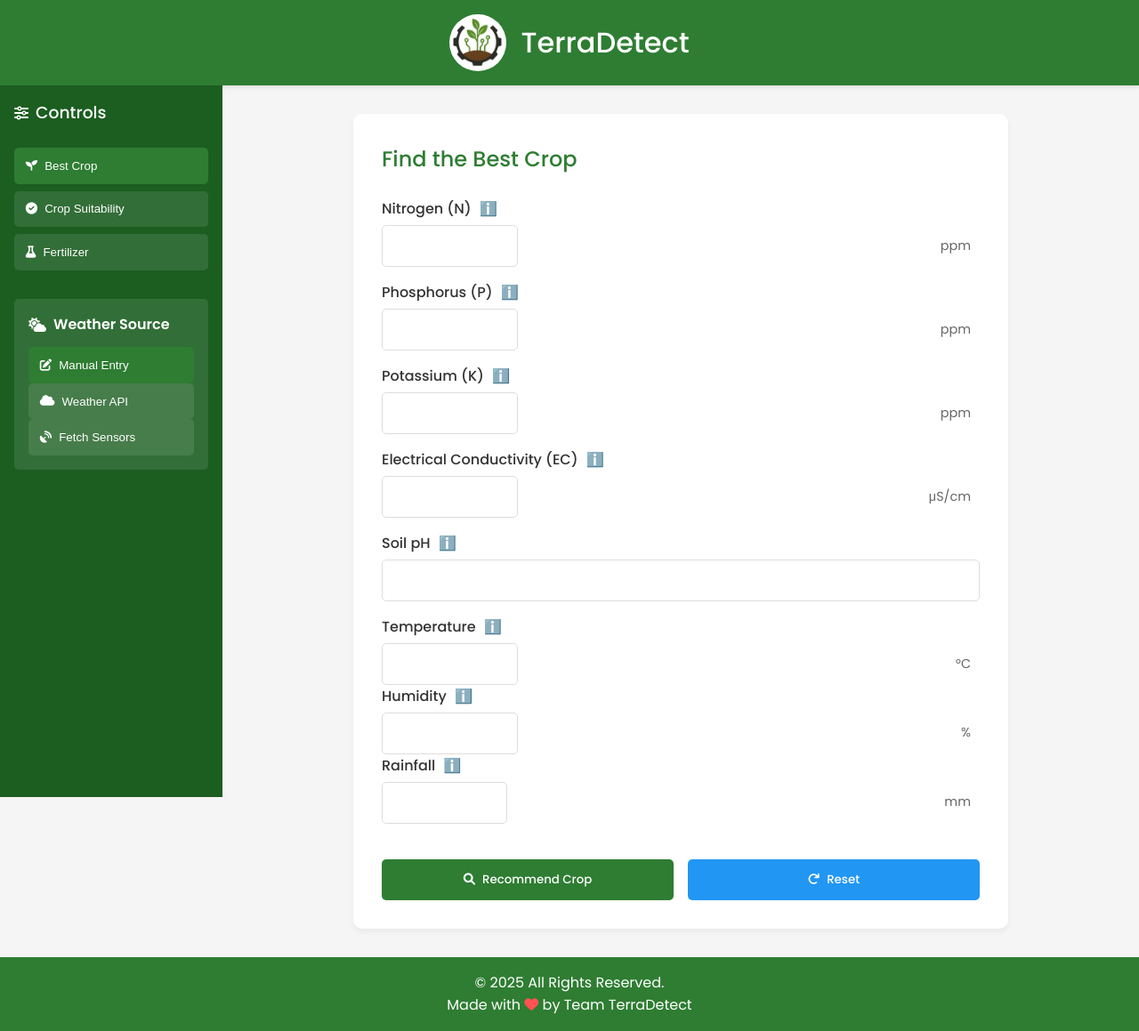
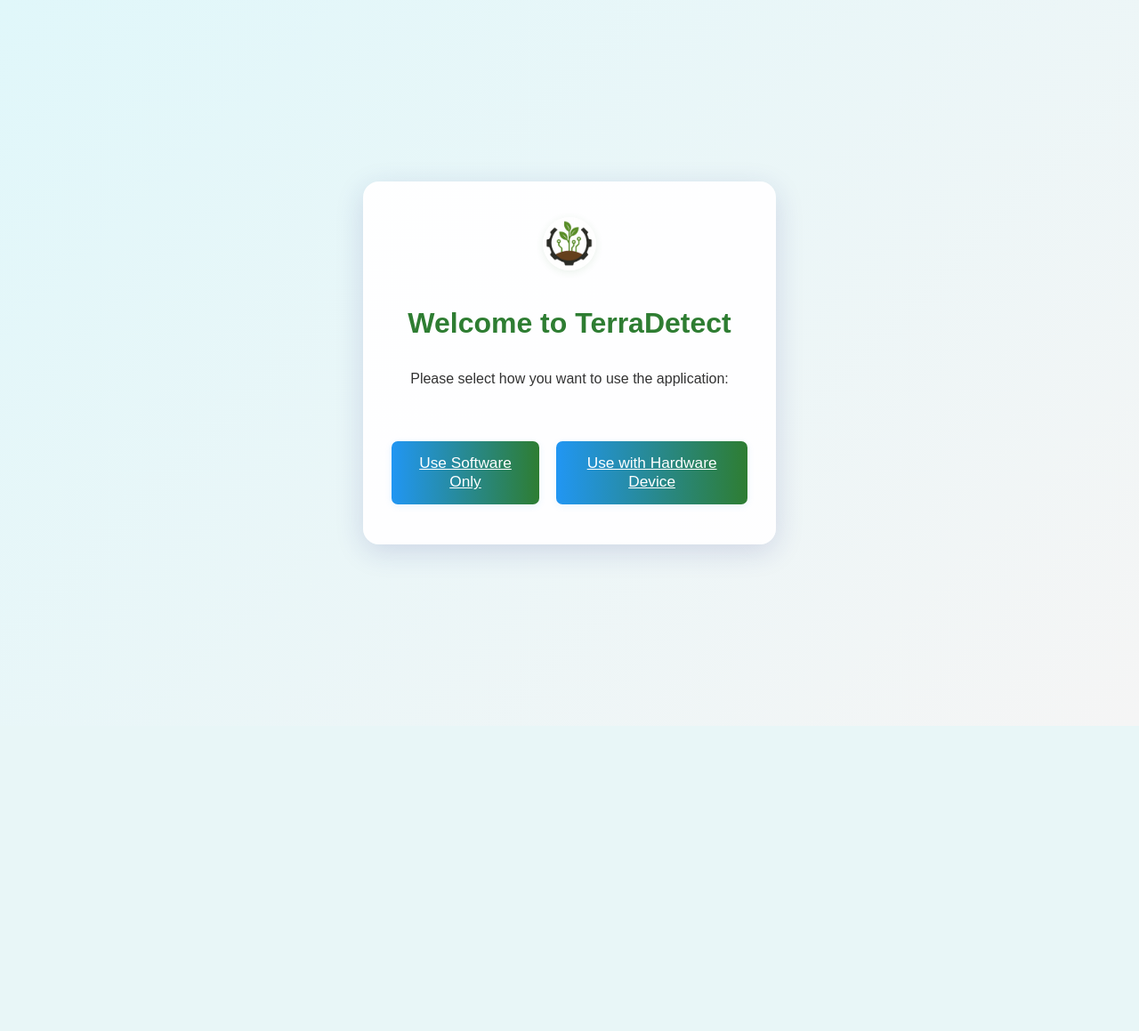
Before and after one commit to gagan-ahlawat-0/TerraDetect---A-Smart-Agriculture-Solution, a Flask app: page / in a window 1280 px wide. Shown: the whole page at 89% size. After the commit the page ends 816 px from the top, so only its background shows below. Run offline with Flask 3, Linux system fonts and the light colour scheme.

Commit message:
Added login/register pages

```diff
--- a/app.py
+++ b/app.py
@@ -1,4 +1,4 @@
-from flask import Flask, request, jsonify, render_template
+from flask import Flask, request, jsonify, render_template, redirect, url_for, session
 import pickle
 import pandas as pd
 import numpy as np
@@ -8,11 +8,14 @@ from datetime import datetime
 from sklearn.ensemble import RandomForestClassifier
 from sklearn.preprocessing import LabelEncoder
 from dotenv import load_dotenv
+import sqlite3
+from werkzeug.security import generate_password_hash, check_password_hash
 
 # Load environment variables from .env (only for local development)
 load_dotenv()
 
 app = Flask(__name__)
+app.secret_key = 'your_secret_key_here'  # Needed for session management
 
 # Temporary storage for sensor data
 sensor_data = {}
@@ -27,6 +30,58 @@ THINGSPEAK_WRITE_KEY = os.environ.get("THINGSPEAK_WRITE_KEY", "")
 if not all([THINGSPEAK_API_KEY, THINGSPEAK_CHANNEL_ID, THINGSPEAK_READ_KEY, THINGSPEAK_WRITE_KEY]):
     print("⚠️ Warning: One or more ThingSpeak environment variables are missing.")
 
+# Hardcoded valid device IDs (replace with DB or CSV as needed)
+VALID_DEVICE_IDS = {"ABC123", "DEF456", "GHI789", "JKL012", "MNO345"}
+
+DATABASE = 'terradetect.db'
+
+def get_db():
+    conn = sqlite3.connect(DATABASE)
+    conn.row_factory = sqlite3.Row
+    return conn
+
+def init_db():
+    with get_db() as db:
+        db.execute('''CREATE TABLE IF NOT EXISTS device_ids (
+            device_id TEXT PRIMARY KEY,
+            registered INTEGER DEFAULT 0
+        )''')
+        db.execute('''CREATE TABLE IF NOT EXISTS users (
+            id INTEGER PRIMARY KEY AUTOINCREMENT,
+            username TEXT UNIQUE NOT NULL,
+            password_hash TEXT NOT NULL,
+            device_id TEXT UNIQUE NOT NULL,
+            FOREIGN KEY(device_id) REFERENCES device_ids(device_id)
+        )''')
+        db.commit()
+
+# Call init_db() at startup
+init_db()
+
+def is_valid_device_id(device_id):
+    db = get_db()
+    cur = db.execute('SELECT * FROM device_ids WHERE device_id = ? AND registered = 0', (device_id,))
+    return cur.fetchone() is not None
+
+def register_user(username, password, device_id):
+    db = get_db()
+    password_hash = generate_password_hash(password)
+    try:
+        db.execute('INSERT INTO users (username, password_hash, device_id) VALUES (?, ?, ?)',
+                   (username, password_hash, device_id))
+        db.execute('UPDATE device_ids SET registered = 1 WHERE device_id = ?', (device_id,))
+        db.commit()
+        return True, None
+    except sqlite3.IntegrityError as e:
+        return False, str(e)
+
+def authenticate_user(username, password, device_id):
+    db = get_db()
+    cur = db.execute('SELECT * FROM users WHERE username = ? AND device_id = ?', (username, device_id))
+    user = cur.fetchone()
+    if user and check_password_hash(user['password_hash'], password):
+        return True
+    return False
 
 def load_models():
     """Load all required models and data"""
@@ -365,38 +420,79 @@ def generate_application_advice(fertilizer, crop_name=None):
     return advice or "Apply according to standard practices for your region."
 
 @app.route("/")
-def home():
+def landing():
+    return render_template("landing.html")
+
+@app.route("/login", methods=["GET", "POST"])
+def login():
+    error = None
+    if request.method == "POST":
+        username = request.form.get("username", "").strip()
+        password = request.form.get("password", "")
+        device_id = request.form.get("device_id", "").strip()
+        if authenticate_user(username, password, device_id):
+            session["username"] = username
+            session["device_id"] = device_id
+            return redirect(url_for("dashboard"))
+        else:
+            error = "Invalid username, password, or device ID. Please try again."
+    return render_template("login.html", error=error)
+
+@app.route("/register", methods=["GET", "POST"])
+def register():
+    error = None
+    if request.method == "POST":
+        username = request.form.get("username", "").strip()
+        password = request.form.get("password", "")
+        device_id = request.form.get("device_id", "").strip()
+        if not is_valid_device_id(device_id):
+            error = "Invalid or already registered Device ID. Please check your device ID."
+        else:
+            success, err = register_user(username, password, device_id)
+            if success:
+                return redirect(url_for("login"))
+            else:
+                error = f"Registration failed: {err}"
+    return render_template("register.html", error=error)
+
+@app.route("/dashboard")
+def dashboard():
+    device_id = session.get("device_id")
+    if not device_id:
+        return redirect(url_for("login"))
+    # Fetch data for this device (for now, just fetch from ThingSpeak as before)
+    result = fetch_thingspeak_data()
+    return render_template("index.html", device_id=device_id, sensor_data=result.get("data", {}))
+
+@app.route("/software")
+def software_only():
     return render_template("index.html")
 
 @app.route("/predict", methods=["POST"])
 def predict():
     try:
         data = request.get_json()
+        print("/predict called with data:", data)
         mode = data.get("mode", "crop")
-
-        # Use either manual input or sensor data
+        print("Mode:", mode)
         use_sensor_data = data.get("use_sensor_data", False)
+        print("use_sensor_data:", use_sensor_data)
 
         if use_sensor_data:
             # Try to fetch fresh data from ThingSpeak
             if not sensor_data or (datetime.now() - datetime.fromisoformat(sensor_data.get('timestamp', '2000-01-01'))).total_seconds() > 300:
                 fetch_thingspeak_data()
-
-            # Use sensor data for core parameters
             parameters = [
                 sensor_data.get("N", 0),
                 sensor_data.get("P", 0),
                 sensor_data.get("K", 0),
                 sensor_data.get("temperature", 25),
-                data.get("humidity", sensor_data.get("humidity", 50)),  # Allow override
+                data.get("humidity", sensor_data.get("humidity", 50)),
                 sensor_data.get("ph", 7),
-                float(data.get("rainfall", 100))  # Rainfall typically not from sensors
+                float(data.get("rainfall", 100))
             ]
-
-            # Store EC value for later use
             ec_value = sensor_data.get("ec", 0)
         else:
-            # Use manual input
             parameters = [
                 float(data.get("N", 0)),
                 float(data.get("P", 0)),
@@ -406,55 +502,48 @@ def predict():
                 float(data.get("ph", 7)),
                 float(data.get("rainfall", 100))
             ]
-
-            # Store EC value for later use
             ec_value = float(data.get("ec", 0))
+        print("Parameters:", parameters)
+        print("EC value:", ec_value)
 
         if mode == "crop":
             if models['crop_model'] is None:
+                print("Crop model not available!")
                 return jsonify({"error": "Crop model not available"}), 500
-
-            # Predict the crop using the model
             prediction = models['crop_model'].predict([parameters])[0]
             confidence = models['crop_model'].predict_proba([parameters])[0].max() * 100 if hasattr(models['crop_model'], "predict_proba") else 85
-
-            # Calculate suitability scores for all crops in the dataset
             all_crops = models['crop_data']["label"].unique()
             suitability_scores = []
             for crop in all_crops:
                 suitability, _, _ = calculate_suitability(parameters, crop)
                 if suitability is not None:
                     suitability_scores.append((crop, suitability))
-
-            # Find the crop with the maximum suitability score
             if suitability_scores:
                 best_crop_by_suitability = max(suitability_scores, key=lambda x: x[1])
             else:
                 best_crop_by_suitability = (None, 0)
-
+            print("Prediction:", prediction, "Best by suitability:", best_crop_by_suitability)
             return jsonify({
                 "crop": best_crop_by_suitability[0],
                 "confidence": round(best_crop_by_suitability[1], 2),
                 "crop-predicted": prediction,
                 "confidence-predicted": round(confidence, 2)
             })
-
         elif mode == "suitability":
             crop_name = data.get("crop_name")
             if not crop_name:
+                print("No crop name provided!")
                 return jsonify({"error": "Crop name is required"}), 400
-
             suitability, recommendations, table_data = calculate_suitability(parameters, crop_name)
             if suitability is None:
+                print("Suitability error:", recommendations)
                 return jsonify({"error": recommendations}), 400
-
             return jsonify({
                 "crop": crop_name,
                 "suitability": suitability,
                 "recommendations": recommendations,
                 "table_data": table_data
             })
-
         elif mode == "fertilizer":
             soil_data = {
                 "N": parameters[0],
@@ -464,23 +553,39 @@ def predict():
                 "humidity": parameters[4],
                 "ph": parameters[5],
                 "moisture": sensor_data.get("moisture", 40) if use_sensor_data else float(data.get("moisture", 40)),
-                "ec": ec_value,  # Adding EC value
-                "soil": data.get("soil", "Black")  # Adding soil type
+                "ec": ec_value,
+                "soil": data.get("soil", "Black")
             }
+            print("Soil data:", soil_data)
+            recommendation = predict_fertilizer(soil_data, data.get("crop_name"))
+            if "error" in recommendation:
+                print("Fertilizer error:", recommendation["error"])
+                return jsonify({"error": recommendation["error"]}), 500
+            return jsonify(recommendation)
+        else:
+            print("Invalid mode specified:", mode)
+            return jsonify({"error": "Invalid mode specified"}), 400
+    except Exception as e:
+        print("Exception in /predict:", str(e))
+        return jsonify({"error": str(e)}), 500
 
-            # Use the trained model for fertilizer recommendation
-            recommendation = predict_fertilizer(soil_data, data.get("crop_name"))
+@app.route("/logout")
+def logout():
+    session.clear()
+    return redirect(url_for("landing"))
 
-            if "error" in recommendation:
-                return jsonify({"error": recommendation["error"]}), 500
+API_KEY = "YOUR_SUPER_SECRET_KEY"
 
-            return jsonify(recommendation)
-
-        else:
-            return jsonify({"error": "Invalid mode specified"}), 400
-
-    except Exception as e:
-        return jsonify({"error": str(e)}), 500
+@app.route('/api/device_data', methods=['POST'])
+def receive_device_data():
+    api_key = request.headers.get('x-api-key')
+    if api_key != API_KEY:
+        return jsonify({"status": "error", "message": "Unauthorized"}), 401
+    data = request.get_json()
+    device_id = data.get('device_id')
+    # TODO: Validate device_id, save to database, etc.
+    print(f"Received data from {device_id}: {data}")
+    return jsonify({"status": "success"})
 
 app = app
 
--- /dev/null
+++ b/static/auth.css
@@ -0,0 +1,136 @@
+/* Auth/Landing Pages Styles - Use with landing, login, register */
+:root {
+  --primary: #2e7d32;
+  --primary-dark: #1b5e20;
+  --secondary: #2196f3;
+  --secondary-dark: #1976d2;
+  --error: #d32f2f;
+  --text: #333;
+  --bg: #f5f5f5;
+  --card-bg: #fff;
+}
+body.landing-auth-bg {
+  min-height: 100vh;
+  background: linear-gradient(135deg, #e0f7fa 0%, #f5f5f5 100%);
+  display: flex;
+  align-items: center;
+  justify-content: center;
+  font-family: 'Poppins', sans-serif;
+}
+.landing-auth-card {
+  background: rgba(255,255,255,0.95);
+  box-shadow: 0 8px 32px 0 rgba(31,38,135,0.15);
+  border-radius: 18px;
+  padding: 2.5rem 2rem;
+  max-width: 400px;
+  width: 98vw;
+  text-align: center;
+  display: flex;
+  flex-direction: column;
+  align-items: center;
+}
+.landing-auth-card img.logo {
+  width: 60px;
+  height: 60px;
+  border-radius: 50%;
+  margin-bottom: 1.2rem;
+  box-shadow: 0 2px 8px rgba(46,125,50,0.10);
+}
+h1 {
+  color: var(--primary);
+  font-size: 2rem;
+  margin-bottom: 1.2rem;
+  font-weight: 600;
+}
+p {
+  color: var(--text);
+  margin-bottom: 1.5rem;
+}
+form {
+  width: 100%;
+  display: flex;
+  flex-direction: column;
+  gap: 1.1rem;
+  margin-bottom: 1.2rem;
+}
+label {
+  text-align: left;
+  color: var(--primary-dark);
+  font-weight: 500;
+  margin-bottom: 0.2rem;
+}
+input[type="text"], input[type="password"] {
+  padding: 0.9rem;
+  border: 1px solid #ddd;
+  border-radius: 7px;
+  font-size: 1.08rem;
+  background: #f8f8f8;
+  transition: border 0.3s;
+}
+input:focus {
+  border-color: var(--primary);
+  outline: none;
+}
+.btn {
+  padding: 0.9rem 1.5rem;
+  border: none;
+  border-radius: 7px;
+  background: linear-gradient(90deg, var(--secondary), var(--primary));
+  color: #fff;
+  font-weight: 500;
+  font-size: 1.08rem;
+  cursor: pointer;
+  margin: 0.3rem 0;
+  transition: background 0.3s, box-shadow 0.3s, transform 0.2s;
+  box-shadow: 0 2px 8px rgba(33,150,243,0.09);
+}
+.btn:hover {
+  background: linear-gradient(90deg, var(--primary), var(--secondary));
+  box-shadow: 0 4px 16px rgba(33,150,243,0.18);
+  transform: translateY(-2px) scale(1.03);
+}
+.button-group {
+  display: flex;
+  gap: 1.2rem;
+  justify-content: center;
+  margin-top: 2rem;
+}
+.error {
+  color: var(--error);
+  background: #fff0f0;
+  border: 1px solid var(--error);
+  border-radius: 6px;
+  padding: 0.7rem 1rem;
+  margin-bottom: 1rem;
+  font-size: 1.05rem;
+}
+.avatar {
+  width: 48px;
+  height: 48px;
+  border-radius: 50%;
+  object-fit: cover;
+  margin: 0 auto 1rem auto;
+  box-shadow: 0 1px 4px rgba(0,0,0,0.08);
+}
+@media (max-width: 600px) {
+  .landing-auth-card {
+    padding: 1.2rem 0.5rem;
+    border-radius: 10px;
+    max-width: 99vw;
+  }
+  h1 {
+    font-size: 1.3rem;
+  }
+  .button-group {
+    flex-direction: column;
+    gap: 1rem;
+  }
+  .btn {
+    width: 100%;
+    font-size: 1rem;
+    padding: 0.7rem 1rem;
+  }
+  form {
+    gap: 0.7rem;
+  }
+}
--- a/static/script.js
+++ b/static/script.js
@@ -33,37 +33,39 @@ document.addEventListener("DOMContentLoaded", function () {
 
   function setupEventListeners() {
     // Mode switching
-    document
-      .getElementById("bestCropMode")
-      .addEventListener("click", () => setMode("crop"));
-    document
-      .getElementById("cropSuitabilityMode")
-      .addEventListener("click", () => setMode("suitability"));
-    document
-      .getElementById("fertilizerMode")
-      .addEventListener("click", () => setMode("fertilizer"));
+    const bestCropBtn = document.getElementById("bestCropMode");
+    if (bestCropBtn) bestCropBtn.addEventListener("click", () => setMode("crop"));
+    const cropSuitabilityBtn = document.getElementById("cropSuitabilityMode");
+    if (cropSuitabilityBtn) cropSuitabilityBtn.addEventListener("click", () => setMode("suitability"));
+    const fertilizerBtn = document.getElementById("fertilizerMode");
+    if (fertilizerBtn) fertilizerBtn.addEventListener("click", () => setMode("fertilizer"));
 
     // Weather source selection
-    document
-      .getElementById("manualWeatherBtn")
-      .addEventListener("click", () => setWeatherSource("manual"));
-    document
-      .getElementById("apiWeatherBtn")
-      .addEventListener("click", () => setWeatherSource("api"));
-    document
-      .getElementById("sensorWeatherBtn")
-      .addEventListener("click", () => setWeatherSource("sensor"));
+    const manualWeatherBtn = document.getElementById("manualWeatherBtn");
+    if (manualWeatherBtn) manualWeatherBtn.addEventListener("click", () => setWeatherSource("manual"));
+    const apiWeatherBtn = document.getElementById("apiWeatherBtn");
+    if (apiWeatherBtn) apiWeatherBtn.addEventListener("click", () => setWeatherSource("api"));
+    const sensorWeatherBtn = document.getElementById("sensorWeatherBtn");
+    if (sensorWeatherBtn) sensorWeatherBtn.addEventListener("click", () => setWeatherSource("sensor"));
 
     // Sensor data button
-    document
-      .getElementById("useSensorDataBtn")
-      .addEventListener("click", useSensorData);
+    const useSensorDataBtn = document.getElementById("useSensorDataBtn");
+    if (useSensorDataBtn) useSensorDataBtn.addEventListener("click", useSensorData);
 
     // Form submission
-    elements.form.addEventListener("submit", handleFormSubmit);
+    if (elements.form) elements.form.addEventListener("submit", handleFormSubmit);
 
     // Reset button
-    document.getElementById("resetButton").addEventListener("click", resetForm);
+    const resetBtn = document.getElementById("resetButton");
+    if (resetBtn) resetBtn.addEventListener("click", resetForm);
+
+    // Forcibly prevent default on form
+    if (elements.form) {
+      elements.form.onsubmit = function(e) {
+        if (e) e.preventDefault();
+        return false;
+      };
+    }
   }
 
   function showMessage(msg) {
@@ -291,7 +293,9 @@ document.addEventListener("DOMContentLoaded", function () {
   }
 
   async function handleFormSubmit(event) {
-    event.preventDefault();
+    console.log("Form submit intercepted by JS");
+    if (event) event.preventDefault();
+    else return false;
 
     // Reset previous results/errors
     elements.resultContainer.style.display = "none";
@@ -352,17 +356,35 @@ document.addEventListener("DOMContentLoaded", function () {
         body: JSON.stringify(formData),
       });
 
-      if (!response.ok) {
-        const errorData = await response.json();
-        throw new Error(errorData.error || "Server error occurred");
+      let result;
+      try {
+        result = await response.json();
+      } catch (jsonErr) {
+        showError("Server returned invalid JSON. Check backend logs.");
+        console.error("Invalid JSON response:", jsonErr);
+        showLoading(false);
+        return;
       }
 
-      const result = await response.json();
+      console.log("/predict response:", result);
+
+      if (!response.ok || result.error) {
+        showError(result.error || "Server error occurred");
+        showLoading(false);
+        return;
+      }
+
+      if (!result || Object.keys(result).length === 0) {
+        showError("No recommendation received. Please try again.");
+        showLoading(false);
+        return;
+      }
 
       // Display the result
       displayResult(result);
     } catch (error) {
-      showError(error.message);
+      showError(error.message || "Unknown error occurred");
+      console.error("handleFormSubmit error:", error);
     } finally {
       showLoading(false);
     }
@@ -546,4 +568,9 @@ document.addEventListener("DOMContentLoaded", function () {
     elements.resultContainer.style.display = "none";
     elements.errorContainer.style.display = "none";
   }
+
+  // Global error handler for debugging
+  window.onerror = function(message, source, lineno, colno, error) {
+    console.error('Global JS error:', message, 'at', source + ':' + lineno + ':' + colno, error);
+  };
 });
--- a/static/style.css
+++ b/static/style.css
@@ -202,11 +202,12 @@
     font-weight: 500;
     cursor: pointer;
     transition: all 0.3s ease;
-    display: flex;
-    align-items: center;
-    justify-content: center;
-    gap: 0.5rem;
-    flex: 1;
+    background-color: var(--primary);
+    color: #fff;
+}
+
+.btn:hover {
+    background-color: var(--primary-dark);
 }
 
 .btn-primary {
--- a/templates/index.html
+++ b/templates/index.html
@@ -15,15 +15,37 @@
     <link rel="stylesheet" href="/static/style.css" />
   </head>
   <body>
-    <header>
-      <img
-        src="{{ url_for('static', filename='images/td-icon.jpg') }}" style="border-radius: 50%; height: 4rem; width: 4rem;"
-        alt="TerraDetect Logo"
-        class="logo"
-      />
-
-      <h1>TerraDetect</h1>
+    <header class="main-header" style="display: flex; align-items: center; justify-content: space-between; width: 100%; flex-wrap: wrap;">
+      <div style="flex:1;"></div>
+      <div class="header-center" style="flex:2; display: flex; align-items: center; justify-content: center; gap: 1rem;">
+        <img src="{{ url_for('static', filename='images/td-icon.jpg') }}" alt="TerraDetect Logo" class="logo" style="height: 3rem; width: 3rem; border-radius: 50%;" />
+        <h1 style="font-size:2.2rem; letter-spacing:2px; margin:0;">TerraDetect</h1>
+      </div>
+      <div class="header-right" style="flex:1; display: flex; flex-direction: column; align-items: flex-end; gap: 0.3rem; min-width:60px;">
+        {% if session.username %}
+          <img src="{{ url_for('static', filename='images/avatar.png') }}" alt="User Avatar" style="width: 38px; height: 38px; border-radius: 50%; object-fit: cover; box-shadow: 0 1px 4px rgba(0,0,0,0.08);" />
+          <a href="/logout" class="btn" style="margin-left:auto;">Logout</a>
+        {% endif %}
+      </div>
     </header>
+    <style>
+      @media (max-width: 600px) {
+        .main-header {
+          flex-direction: column !important;
+          align-items: center !important;
+        }
+        .header-center {
+          order: 1;
+          justify-content: center !important;
+          margin-bottom: 0.5rem;
+        }
+        .header-right {
+          order: 2;
+          align-items: center !important;
+          margin-bottom: 0.5rem;
+        }
+      }
+    </style>
 
     <div class="sidebar">
       <div class="sidebar-header">
@@ -50,9 +72,11 @@
           <button class="sidebar-btn" id="apiWeatherBtn">
             <i class="fas fa-cloud"></i> Weather API
           </button>
+          {% if session.device_id %}
           <button class="sidebar-btn" id="sensorWeatherBtn">
             <i class="fas fa-satellite-dish"></i> Fetch Sensors
           </button>
+          {% endif %}
         </div>
 
         <div
@@ -107,7 +131,7 @@
     </div>
 
     <div class="main-content">
-      <div class="container">
+      <div class="container" style="box-shadow:0 8px 32px 0 rgba(31,38,135,0.15); border-radius:18px; background:rgba(255,255,255,0.95);">
         <h2 id="formTitle">Find the Best Crop</h2>
 
         <form id="cropForm">
--- /dev/null
+++ b/templates/landing.html
@@ -0,0 +1,20 @@
+<!DOCTYPE html>
+<html lang="en">
+<head>
+    <meta charset="UTF-8">
+    <meta name="viewport" content="width=device-width, initial-scale=1.0">
+    <title>TerraDetect - Choose Mode</title>
+    <link rel="stylesheet" href="/static/auth.css">
+</head>
+<body class="landing-auth-bg">
+    <div class="landing-auth-card">
+        <img src="{{ url_for('static', filename='images/td-icon.jpg') }}" alt="TerraDetect Logo" class="logo" />
+        <h1>Welcome to TerraDetect</h1>
+        <p>Please select how you want to use the application:</p>
+        <div class="button-group">
+            <a href="/software" class="btn">Use Software Only</a>
+            <a href="/login" class="btn">Use with Hardware Device</a>
+        </div>
+    </div>
+</body>
+</html>
```
Also changed, not shown: other parts of static/style.css (+40 -6 lines), add_device_id.py (added, +25 -0 lines), render.yaml (+8 -6 lines), templates/login.html (added, +30 -0 lines), templates/register.html (added, +30 -0 lines), static/images/avatar.png (added), terradetect.db (added), 1 other file. Lines whose indentation alone changed are shown as unchanged.
